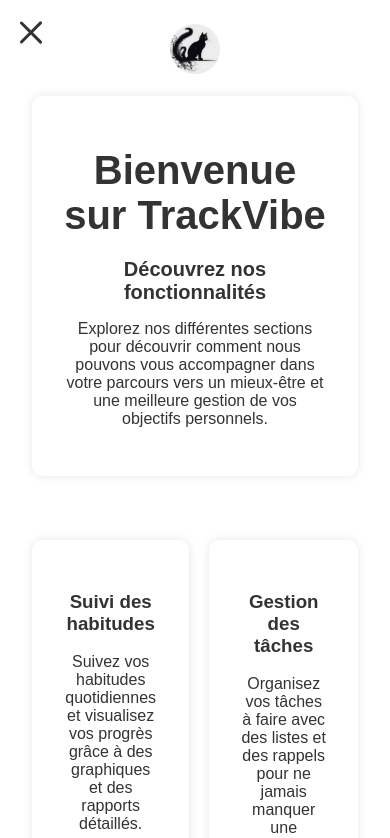
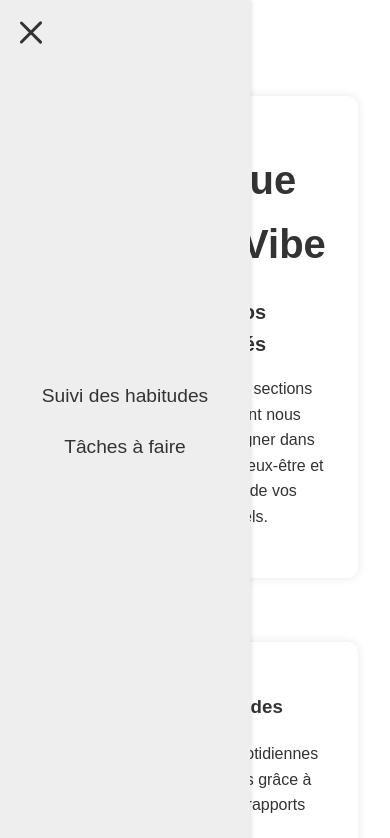
Before and after one commit to ilyeshuk/TV, a plain HTML site: page index.html in a window 390 px wide. Both pictures are taken after a click on the element 31 px from the left and 32 px from the top of the page. Shown: the top 838 px of the page. Drawn offline with Linux system fonts and the light colour scheme.

Commit message:
Update index.css
Signed-off-by: ilyeshuk <159427197+ilyeshuk@users.noreply.github.com>

```diff
--- a/index.css
+++ b/index.css
@@ -1,189 +1,205 @@
-/* Variables : Définition des couleurs */
+/* 🎨 Variables globales */
 :root {
-    --primary-color: #333; /* Couleur principale */
-    --secondary-color: #666; /* Couleur secondaire */
-    --background-light: #ffffff; /* Couleur de fond claire */
-    --accent-color: #ddd; /* Couleur d'accent */
+    --primary-color: #333;              /* Couleur principale (texte, icônes) */
+    --secondary-color: #666;            /* Couleur secondaire (sous-titres, détails) */
+    --background-light: #ffffff;        /* Couleur de fond claire */
+    --accent-color: #ddd;               /* Couleur d'accent neutre */
+    --highlight-color: #e67e22;         /* Couleur d’action (boutons, hover, etc.) */
 }
 
-/* Style de base pour le corps de la page */
+/* 🧍 Style de base */
 body {
-    font-family: Arial, sans-serif; /* Police de caractères */
-    margin: 0; /* Marge */
-    padding: 0; /* Remplissage */
-    background-color: var(--background-light); /* Couleur de fond */
-    color: var(--primary-color); /* Couleur du texte */
-    overflow-x: hidden; /* Empêche le défilement horizontal */
+    font-family: Arial, sans-serif;
+    margin: 0;
+    padding: 0;
+    background-color: var(--background-light);
+    color: var(--primary-color);
+    overflow-x: hidden;
+    line-height: 1.6;
 }
 
-/* Styles de l'en-tête */
+/* 🧭 En-tête (header) */
 header {
-    display: flex; /* Utilise Flexbox pour l'alignement */
-    align-items: center; /* Centre les éléments verticalement */
-    justify-content: center; /* Centre les éléments horizontalement */
-    padding: 1rem; /* Remplissage */
-    position: relative; /* Position relative */
-    background-color: var(--background-light); /* Couleur de fond */
-    border-bottom: none; /* Supprime la bordure inférieure */
-    box-shadow: none; /* Supprime l'ombre */
+    display: flex;
+    align-items: center;
+    padding: 1rem;
+    position: relative;
+    background-color: var(--background-light);
+    box-shadow: none;
 }
 
-/* Styles du logo dans l'en-tête */
+/* 🖼️ Logo centré */
 header .logo {
-    position: absolute; /* Position absolue */
-    left: 50%; /* Centre horizontalement */
-    top: 1.5rem; /* Distance du haut */
-    transform: translateX(-50%); /* Centre horizontalement avec translation */
+    position: absolute;
+    left: 50%;
+    top: 1.5rem;
+    transform: translateX(-50%);
+}
+header .logo img {
+    height: 50px;
 }
 
-header .logo img {
-    height: 50px; /* Hauteur de l'image */
+/* 🍔 Menu hamburger */
+header .menu-toggle {
+    position: fixed;
+    top: 1.5rem;
+    left: 1rem;
+    cursor: pointer;
+    display: flex;
+    flex-direction: column;
+    gap: 4px;
+    z-index: 1100;
+}
+header .menu-toggle .bar {
+    width: 30px;
+    height: 3px;
+    background-color: var(--primary-color);
+    border-radius: 3px;
+    transition: background-color 0.3s, transform 0.3s, opacity 0.3s;
+}
+.menu-toggle:hover .bar {
+    background-color: var(--secondary-color);
 }
 
-/* Styles du menu hamburger */
-header .menu-toggle {
-    transition: background-color 0.3s, transform 0.3s, opacity 0.3s;
-    position: fixed; /* Position fixe */
-    top: 1.5rem; /* Distance du haut */
-    left: 1rem; /* Distance de la gauche */
-    cursor: pointer; /* Curseur en forme de pointeur */
-    display: flex; /* Utilise Flexbox */
-    flex-direction: column; /* Colonnes */
-    gap: 4px; /* Espacement entre les barres */
-    z-index: 1100; /* Niveau de superposition */
-}
-
-header .menu-toggle .bar {
-    width: 30px; /* Largeur des barres */
-    height: 3px; /* Hauteur des barres */
-    background-color: var(--primary-color); /* Couleur de fond */
-    border-radius: 3px; /* Bords arrondis */
-    transition: background-color 0.3s, transform 0.3s; /* Transitions pour les effets */
-}
-
-/* Styles du menu latéral */
-.sidebar {
-    position: fixed; /* Position fixe */
-    top: 0; /* En haut */
-    left: -250px; /* Hors de l'écran par défaut */
-    width: 250px; /* Largeur */
-    height: 100%; /* Hauteur complète */
-    background-color: #eee; /* Couleur de fond */
-    transition: left 0.3s; /* Transition pour l'ouverture */
-    display: flex; /* Utilise Flexbox */
-    flex-direction: column; /* Colonnes */
-    align-items: center; /* Centre les éléments horizontalement */
-    justify-content: center; /* Centre les éléments verticalement */
-    box-shadow: 2px 0 4px rgba(0,0,0,0.1); /* Ombre légère */
-    z-index: 1000; /* Niveau de superposition */
-}
-
-.sidebar.active {
-    left: 0; /* Affiche le menu */
-}
-
-.sidebar a {
-    color: var(--primary-color); /* Couleur du texte */
-    text-decoration: none; /* Sans décoration de texte */
-    padding: 1rem; /* Remplissage */
-    font-size: 1.2rem; /* Taille de la police */
-    transition: background-color 0.3s; /* Transition de couleur de fond */
-}
-
-/* Changement de couleur des liens lors du survol */
-.sidebar a:hover {
-    background-color: var(--primary-color); /* Couleur de fond au survol */
-    color: var(--background-light); /* Couleur du texte au survol */
-}
-
+/* ✖️ Animation burger → croix */
 .menu-toggle.active .bar:nth-child(1) {
     transform: rotate(45deg) translate(5px, 5px);
 }
-
 .menu-toggle.active .bar:nth-child(2) {
     opacity: 0;
 }
-
 .menu-toggle.active .bar:nth-child(3) {
     transform: rotate(-45deg) translate(5px, -5px);
 }
 
-/* Styles du contenu principal */
-main {
-    padding: 2rem; /* Remplissage */
-    text-align: center; /* Texte centré */
+/* 📑 Menu latéral (sidebar) */
+.sidebar {
+    position: fixed;
+    top: 0;
+    left: -250px;
+    width: 250px;
+    height: 100%;
+    background-color: #eee;
+    transition: left 0.3s ease;
+    display: flex;
+    flex-direction: column;
+    align-items: center;
+    justify-content: center;
+    box-shadow: 2px 0 4px rgba(0, 0, 0, 0.1);
+    z-index: 1000;
+}
+.sidebar.active {
+    left: 0;
+}
+.sidebar a {
+    color: var(--primary-color);
+    text-decoration: none;
+    padding: 1rem;
+    font-size: 1.2rem;
+    transition: background-color 0.3s, color 0.3s;
+}
+.sidebar a:hover {
+    background-color: var(--primary-color);
+    color: var(--background-light);
 }
 
-/* Styles des sections dans le contenu principal */
+/* 📄 Contenu principal */
+main {
+    padding: 2rem;
+    text-align: center;
+}
 main section {
-    background: white; /* Couleur de fond */
-    padding: 2rem; /* Remplissage */
-    border-radius: 10px; /* Bords arrondis */
-    box-shadow: 0 0 10px rgba(0,0,0,0.1); /* Ombre */
-    max-width: 800px; /* Largeur maximale */
-    margin: 2rem auto; /* Marges automatique */
+    background: white;
+    padding: 2rem;
+    border-radius: 10px;
+    box-shadow: 0 0 10px rgba(0, 0, 0, 0.1);
+    max-width: 800px;
+    margin: 2rem auto;
+}
+main section h1,
+main section h2 {
+    color: var(--primary-color);
 }
 
-/* Styles des titres dans les sections */
-main section h1, main section h2 {
-    color: var(--primary-color); /* Couleur du texte */
+/* 🧩 Titres */
+h1 {
+    font-size: 2.5em;
+    margin: 20px 0;
+    color: var(--primary-color);
+    text-align: center;
+    transition: color 0.3s ease;
+}
+h1:hover {
+    color: var(--highlight-color);
+}
+h2 {
+    font-size: 1.25em;
+    margin: 15px 0;
+    color: var(--secondary-color);
+    text-align: center;
 }
 
-/* Styles des titres principaux */
-h1 {
-    font-size: 2.5em; /* Taille de la police */
-    margin: 20px 0; /* Marges */
-    color: var(--primary-color); /* Couleur du texte */
-    text-align: center; /* Texte centré */
+/* ✏️ Texte introductif */
+.intro-text {
+    font-size: 1.1rem;
+    line-height: 1.6;
+    color: var(--secondary-color);
 }
 
-/* Styles des sous-titres */
-h2 {
-    font-size: 1.25em; /* Taille de la police */
-    margin: 15px 0; /* Marges */
-    color: var(--secondary-color); /* Couleur du texte */
-    text-align: center; /* Texte centré */
+/* 📦 Sections groupées */
+.main-sections {
+    display: flex;
+    gap: 20px;
+    margin: 2rem auto;
+    max-width: 850px;
+    justify-content: center;
+}
+.main-sections section {
+    padding: 2rem;
+    border-radius: 10px;
+    box-shadow: 0 0 10px rgba(0, 0, 0, 0.1);
+    text-align: center;
+    flex: 1;
+    min-width: 250px;
+    background: white;
 }
 
-/* Styles du texte d'introduction */
-.intro-text {
-    font-size: 1.1rem; /* Taille de la police */
-    line-height: 1.6; /* Hauteur de ligne */
-    color: var(--secondary-color); /* Couleur du texte */
+/* 🦶 Pied de page */
+footer {
+    background-color: var(--accent-color);
+    color: var(--primary-color);
+    text-align: center;
+    padding: 1rem;
+    margin-top: 2rem;
+}
+footer a {
+    color: var(--primary-color);
+    text-decoration: underline;
+}
+footer a:hover {
+    color: var(--highlight-color);
 }
 
-/* Conteneur principal pour les sections */
+/* 📱 Responsive mobile */
+@media (max-width: 768px) {
     .main-sections {
-    display: flex; /* Utilise Flexbox */
-    gap: 20px; /* Espace entre les sections */
-    margin: 2rem auto; /* Marges automatique */
-    max-width: 850px; /* Largeur maximale */
+        flex-direction: column;
+        align-items: center;
     }
-
-/* Styles pour chaque section */
-.main-sections section {
-
-    padding: 2rem; /* Remplissage */
-    border-radius: 10px; /* Bords arrondis */
-    box-shadow: 0 0 10px rgba(0, 0, 0, 0.1); /* Ombre */
-    max-width: 800px; /* Largeur maximale */
-    text-align: center; /* Pour centrer le texte, si c'est l'effet souhaité */
-}
-
-/* Pour le menu toggle sur mobile */
-@media (max-width: 768px) {
     .menu-toggle {
-        display: block; /* Affiche le menu toggle */
+        display: block;
     }
     .sidebar {
-        display: none; /* Cache le menu latéral */
-        flex-direction: column; /* Colonnes */
+        left: -250px; /* garder l'effet slide */
+    }
+    .sidebar.active {
+        left: 0;
     }
     .sidebar a {
-        padding: 10px; /* Remplissage */
-        text-align: center; /* Texte centré */
+        padding: 10px;
+        text-align: center;
     }
     .sidebar a:hover {
-        background-color: #555; /* Couleur de fond au survol */
+        background-color: #555;
     }
 }
```
Lines whose indentation alone changed are shown as unchanged.
